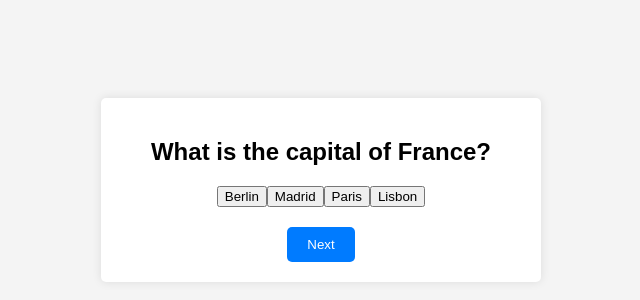
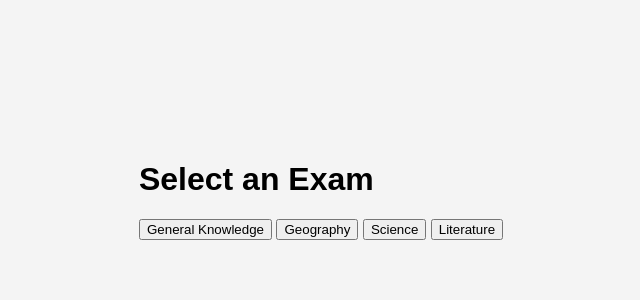
Before and after one commit to falaseeri91/Examsimulation, a plain HTML site: page index.html in a window 1280 px wide. Shown: the part 210-510 px from the top of the page, without its empty margins (319-959 px from the left). Drawn offline with Linux system fonts and the light colour scheme.

Commit message:
index.html

```diff
--- a/index.html
+++ b/index.html
@@ -3,17 +3,16 @@
 <head>
     <meta charset="UTF-8">
     <meta name="viewport" content="width=device-width, initial-scale=1.0">
-    <title>Exam Simulation</title>
+    <title>Exam Simulation Homepage</title>
     <link rel="stylesheet" href="styles.css">
 </head>
 <body>
-    <div id="exam-container">
-        <div id="question-container">
-            <h2 id="question"></h2>
-            <div id="options"></div>
-        </div>
-        <button id="next-btn" onclick="nextQuestion()">Next</button>
+    <div id="app">
+        <h1>Select an Exam</h1>
+        <button onclick="location.href='exam1.html'">General Knowledge</button>
+        <button onclick="location.href='exam2.html'">Geography</button>
+        <button onclick="location.href='exam3.html'">Science</button>
+        <button onclick="location.href='exam4.html'">Literature</button>
     </div>
-    <script src="script.js"></script>
 </body>
 </html>
```
